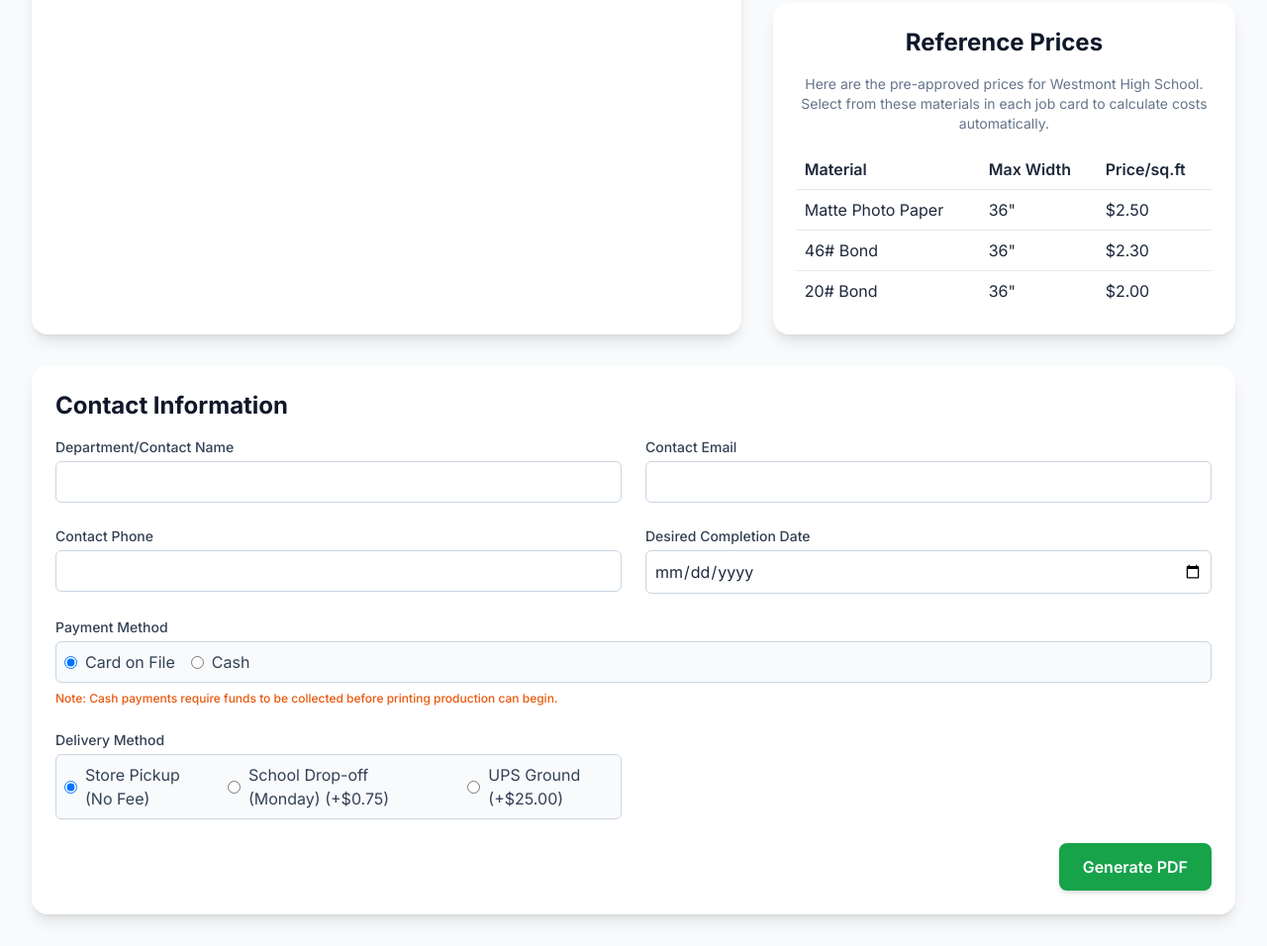
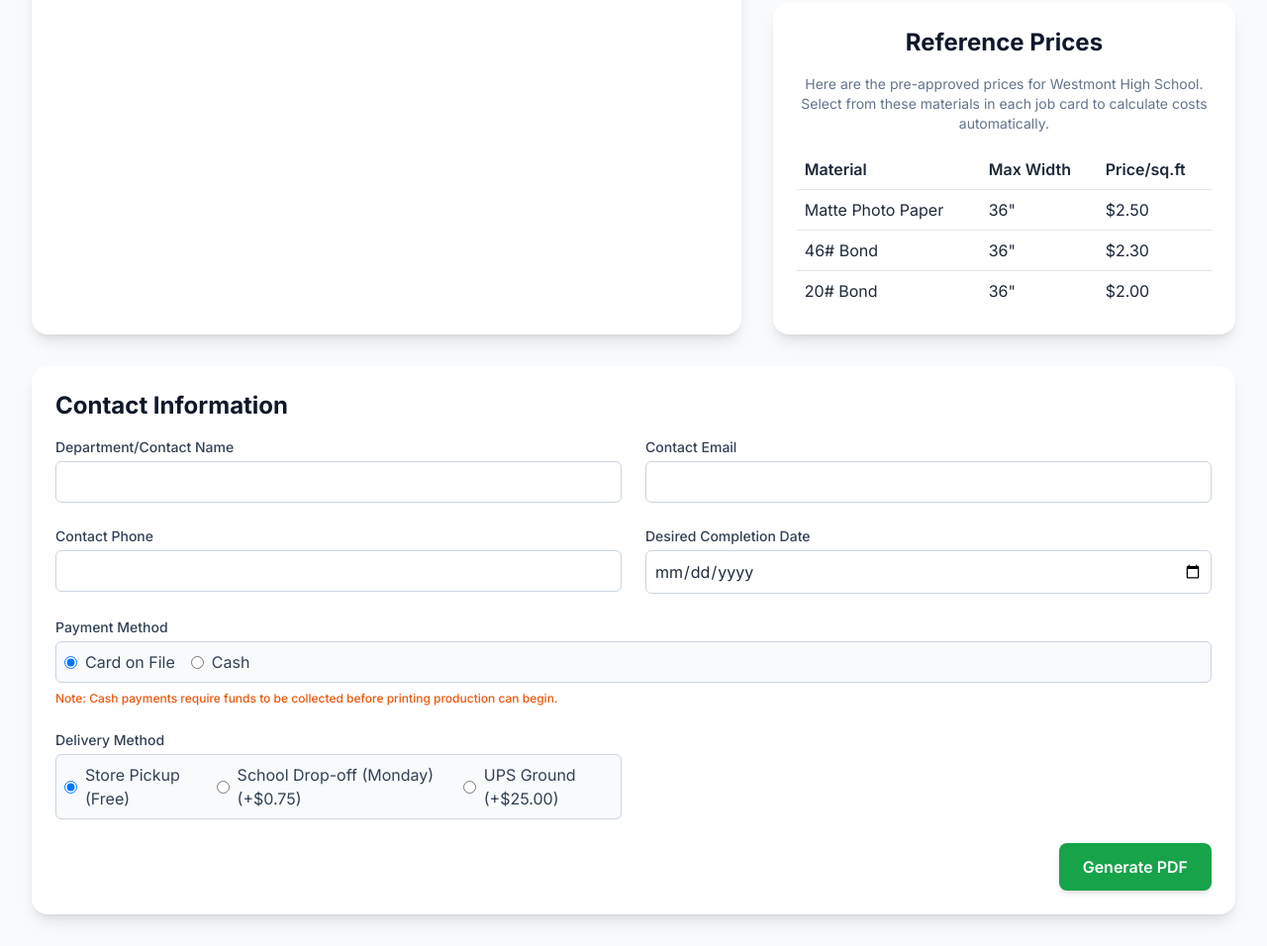
Before and after one commit to 4066-stack/4066whs, a plain HTML site: page index.html in a window 1280 px wide. Shown: the part 860-1816 px from the top of the page at 99% size. Drawn offline with nearby package versions, Linux system fonts and the light colour scheme.

Commit message:
Update index.html

```diff
--- a/index.html
+++ b/index.html
@@ -195,7 +195,7 @@
                         <label class="inline-flex items-center">
                             <!-- Fee $0.00 -->
                             <input type="radio" name="delivery-method" id="delivery-pickup" value="Store Pickup" data-fee="0" class="delivery-radio text-green-600 focus:ring-green-500" checked>
-                            <span class="ml-2 text-slate-700">Store Pickup (No Fee)</span>
+                            <span class="ml-2 text-slate-700">Store Pickup (Free)</span>
                         </label>
                         <label class="inline-flex items-center">
                             <!-- Fee $0.75 -->
```
